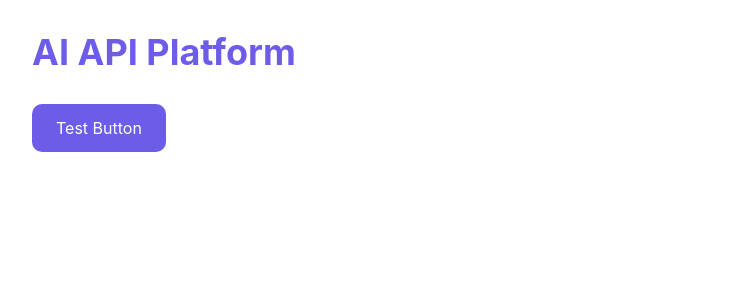
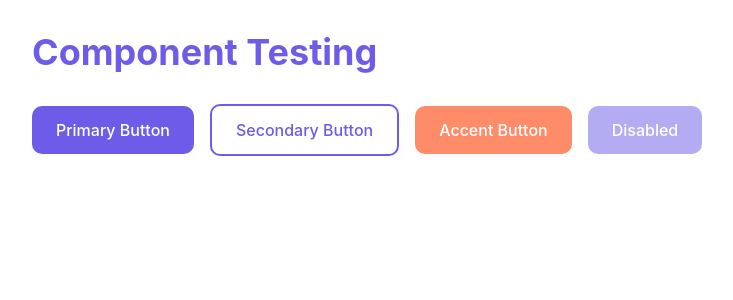
Before and after one commit to NewHiYoungz/bbUI, a React (Vite) app: page / in a window 1280 px wide. Shown: the top 300 px of the page, without its empty margins (0-733 px from the left). Built offline with nearby package versions, Linux system fonts and the light colour scheme.

Commit message:
feat: add Button atomic component with variants

```diff
--- a/src/App.jsx
+++ b/src/App.jsx
@@ -1,14 +1,19 @@
+import { Button } from './components/atoms';
+
 function App() {
   return (
-    <div className="min-h-screen bg-white">
-      <h1 className="text-4xl font-bold text-primary p-8">
-        AI API Platform
+    <div className="min-h-screen bg-white p-8 space-y-4">
+      <h1 className="text-4xl font-bold text-primary mb-8">
+        Component Testing
       </h1>
-      <button className="bg-primary text-white px-6 py-3 rounded-custom ml-8 hover:opacity-90">
-        Test Button
-      </button>
+      <div className="space-x-4">
+        <Button variant="primary">Primary Button</Button>
+        <Button variant="secondary">Secondary Button</Button>
+        <Button variant="accent">Accent Button</Button>
+        <Button variant="primary" disabled>Disabled</Button>
+      </div>
     </div>
-  )
+  );
 }
 
 export default App
--- /dev/null
+++ b/src/components/atoms/Button.jsx
@@ -0,0 +1,33 @@
+import React from 'react';
+
+const Button = ({
+  children,
+  variant = 'primary',
+  onClick,
+  className = '',
+  disabled = false,
+  ...props
+}) => {
+  const baseClasses = 'px-6 py-3 rounded-custom font-medium transition-all duration-200 active:scale-95';
+
+  const variants = {
+    primary: 'bg-primary text-white hover:opacity-90',
+    secondary: 'bg-white text-primary border-2 border-primary hover:bg-primary hover:text-white',
+    accent: 'bg-accent text-white hover:opacity-90',
+  };
+
+  const disabledClasses = 'opacity-50 cursor-not-allowed';
+
+  return (
+    <button
+      className={`${baseClasses} ${variants[variant]} ${disabled ? disabledClasses : ''} ${className}`}
+      onClick={onClick}
+      disabled={disabled}
+      {...props}
+    >
+      {children}
+    </button>
+  );
+};
+
+export default Button;
--- /dev/null
+++ b/src/components/atoms/index.js
@@ -0,0 +1 @@
+export { default as Button } from './Button';
```
